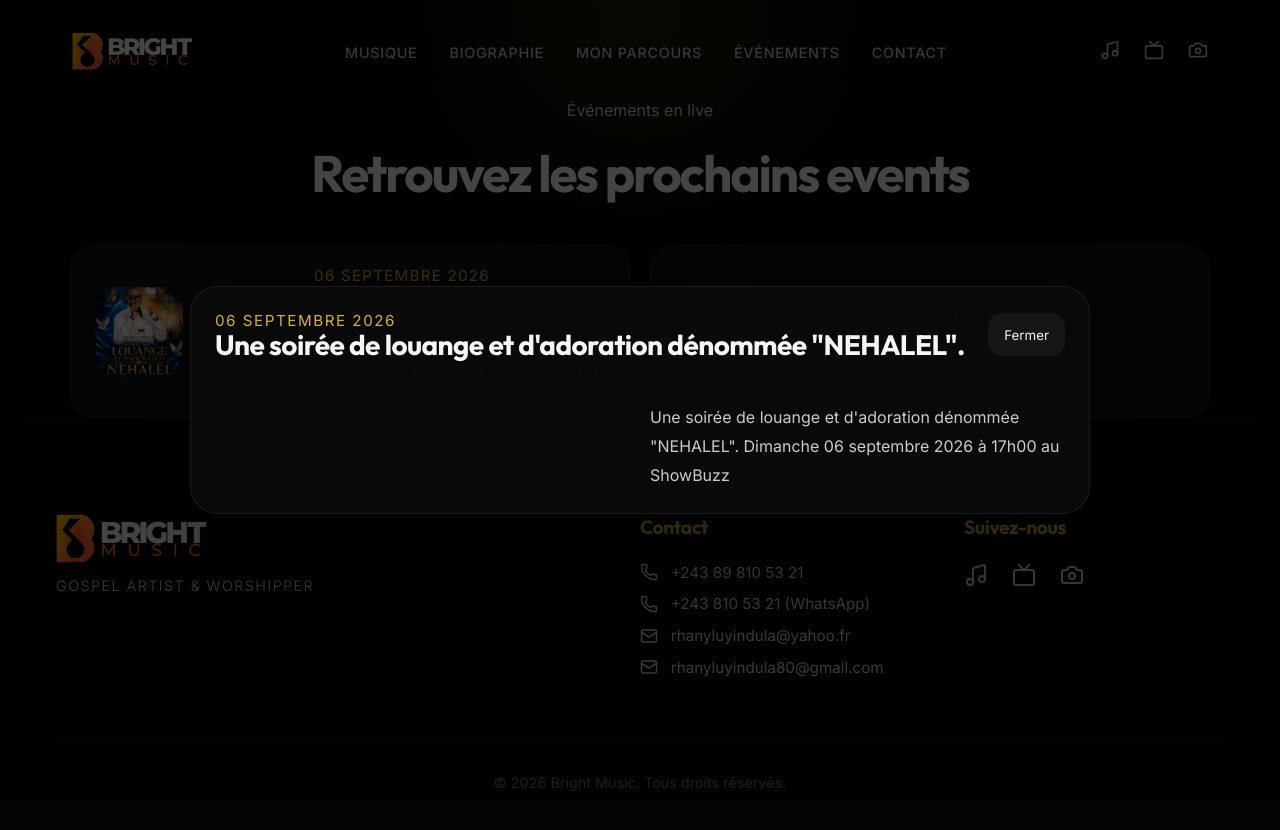
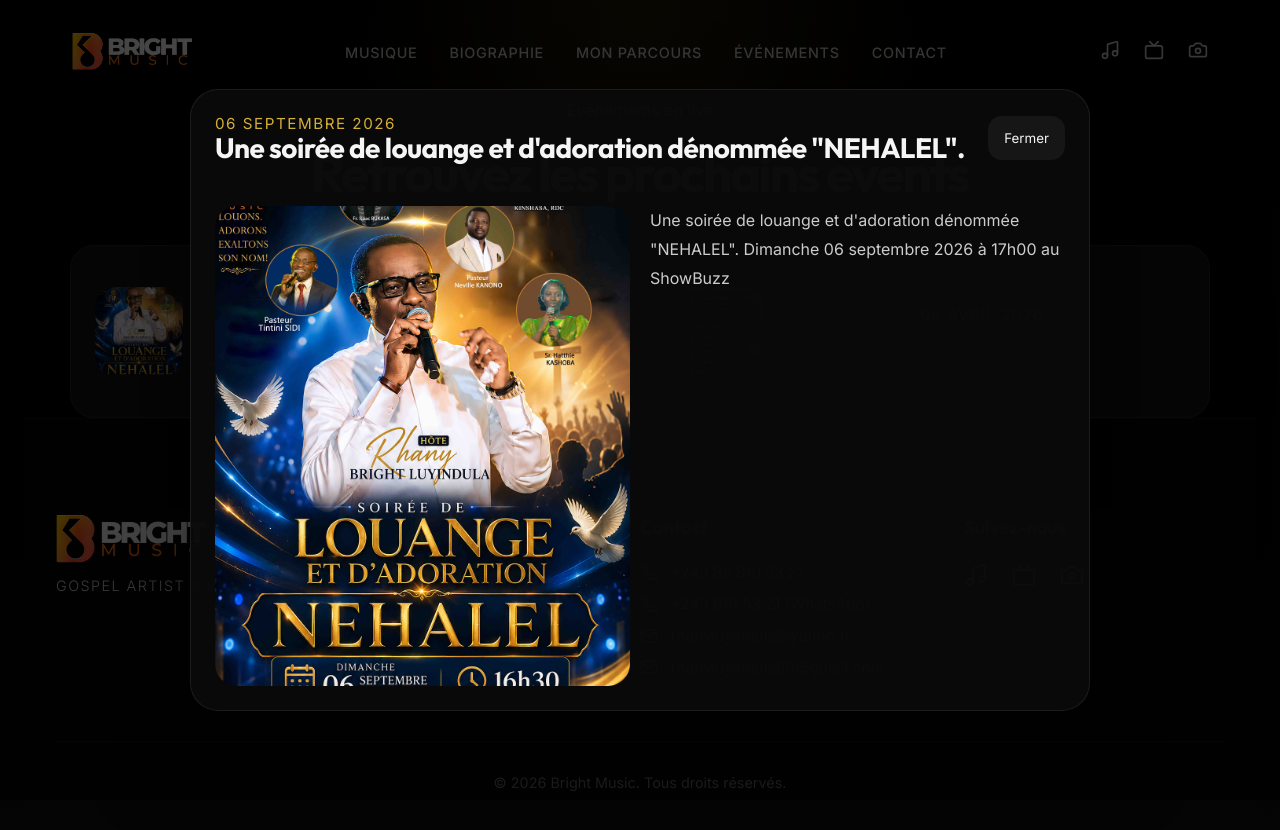
Before and after one commit to jknweb/brightmusic, a Next.js app: page /events in a window 1280 px wide. Both pictures are taken after a click on the button 350 px from the left and 331 px from the top of the page. Shown: the top 830 px of the page. Built offline with nearby package versions, Linux system fonts and the light colour scheme.

Commit message:
Events modal: render full image with intrinsic size + object-fit: contain

```diff
--- a/src/app/events/page.js
+++ b/src/app/events/page.js
@@ -74,9 +74,9 @@ export default function EventsPage() {
                 <Image
                   src={activeEvent.photo}
                   alt={activeEvent.title}
-                  fill
-                    sizes="100vw"
-                    style={{ objectFit: 'contain' }}
+                  width={1200}
+                  height={800}
+                  style={{ objectFit: 'contain', width: '100%', height: 'auto' }}
                 />
               </div>
               <div className={styles.modalInfo}>
```
